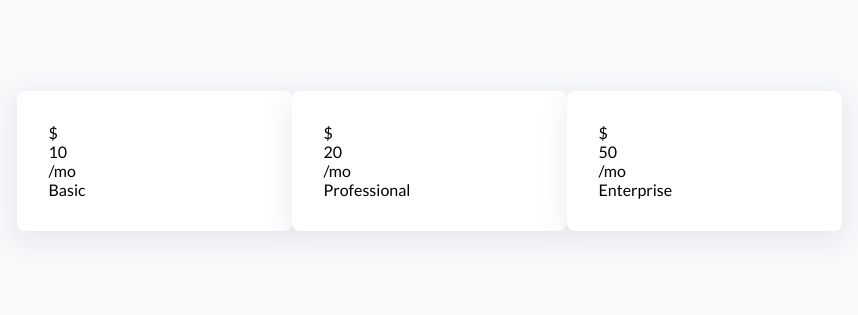
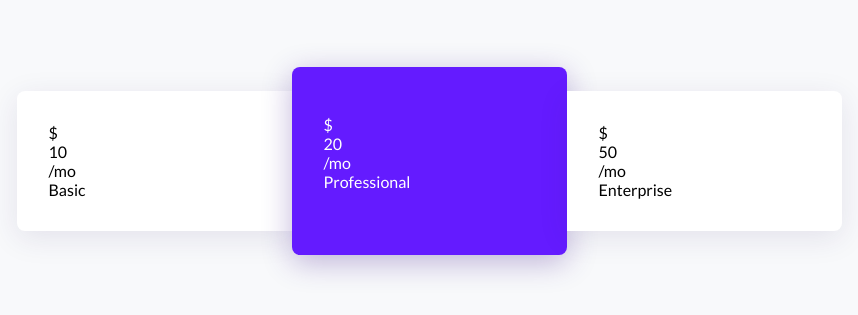
Before and after one commit to Ryusaem/html-price-comparison-table, a plain HTML site: page index.html in a window 1280 px wide. Shown: the part 239-554 px from the top of the page, without its empty margins (211-1069 px from the left). Drawn offline with Linux system fonts and the light colour scheme.

Commit message:
scond update

```diff
--- a/css/style.css
+++ b/css/style.css
@@ -36,3 +36,23 @@ body {
     max-width: 275px;
     border-radius: 8px;
 }
+
+.price-column.popular {
+    background-color: var(--accent-color);
+    box-shadow: 0 7px 30px rgba(52, 13, 135, 0.3);
+    color: white;
+    margin-top: -1.5rem;
+    padding-top: 3rem;
+    margin-bottom: -1.5rem;
+    padding-bottom: 3rem;
+}
+
+.price-column:first-child {
+    border-top-right-radius: 0;
+    border-bottom-right-radius: 0;
+}
+
+.price-column:last-child {
+    border-top-left-radius: 0;
+    border-bottom-left-radius: 0;
+}
--- a/index.html
+++ b/index.html
@@ -20,7 +20,7 @@
             </div>
         </div>
 
-        <div class="price-column">
+        <div class="price-column popular">
             <div class="price-header">
                 <div class="price">
                     <div class="dollar-sign">$</div>
```
